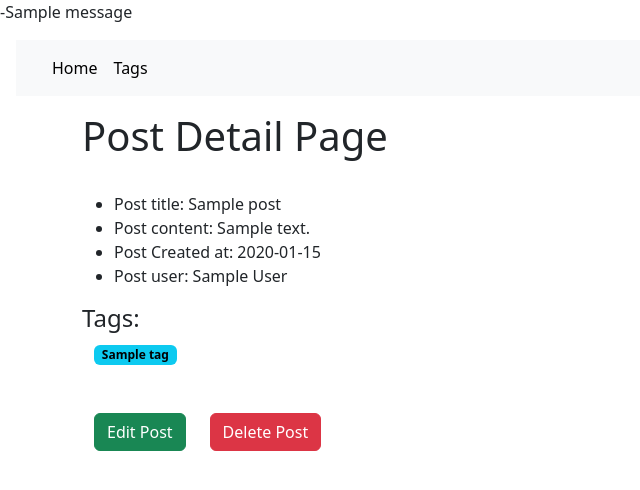
After one commit to jonathansw311/blogly, a Flask app: page /posts/1 in a window 1280 px wide. The commit adds this page. Shown: the top 490 px of the page, without its empty margins (0-640 px from the left). Run offline with Flask 3, Linux system fonts and the light colour scheme; tables that the repository leaves empty hold one stand-in row (values such as "Sample post"); one stand-in notice (Sample message) is shown.

Commit message:
blogly with all routes working

```diff
--- a/app.py
+++ b/app.py
@@ -1,10 +1,13 @@
 from flask import Flask, request, render_template, redirect, flash, session
 from flask_debugtoolbar import DebugToolbarExtension
 from flask_sqlalchemy import SQLAlchemy
-from models import db, connect_db, Blog
+from models import db, connect_db, Blog, Posts, Tag, PostTag
+import datetime
+
 
 
 app= Flask(__name__)
+
 
 app.config['SQLALCHEMY_DATABASE_URI'] = 'postgresql:///blogly'
 app.config['SQLALCHEMY_TRACK_MODIFICATIONS']= False
@@ -24,15 +27,17 @@ def home_page():
 def bloggers():
     """Shows list of all db"""
     blogger = Blog.query.order_by(Blog.first_name, Blog.last_name).all()
-
-    return render_template('list.html', blogger=blogger )
+    posts = Posts.query.order_by(Posts.post_id.desc()).limit(5).all()
+    return render_template('list.html', blogger=blogger, posts=posts )
 
 @app.route('/bloggers/new')
 def create():
+    """Loads the create.html to create a new blogger"""
     return render_template('create.html')
 
 @app.route('/bloggers/new', methods=['POST'])
 def add():
+    """receives the post information to create a new blogger and creates it, and commits it to the db"""
     fname= request.form['first_name']
     lname=request.form['last_name']
     url = request.form['url']
@@ -43,19 +48,42 @@ def add():
     db.session.commit()
     return redirect('/')
 
-@app.route('/bloggers/users/<int:user_id>')
-def user_info(user_id):
-    user =  Blog.query.get(user_id)
-    return render_template('user_info.html', user=user)
+@app.route('/bloggers/<int:users_id>')
+def user_info(users_id):
+    """retreives the specifed user and their post to show what posts a user has created"""
+    user =  Blog.query.get(users_id)
+    posts= Posts.query.filter(Posts.user_id==users_id)
+    return render_template('user_info.html', user=user, posts=posts)
+
+@app.route('/bloggers/<int:users_id>/post/new')
+def addPost(users_id):
+    """creates an add post form for a specified blogger"""
+    user = Blog.query.get(users_id)
+    tags = Tag.query.all()
+    return render_template('add_post.html', user=user, tags=tags)
+
 
 @app.route('/bloggers/<int:user_id>/edit')
 def edit_info(user_id):
+    """creates a edit blogger form for the requested blogger"""
     user = Blog.query.get(user_id)
     return render_template('edit_user.html', user=user )
+
+@app.route('/posts/<int:post_id>/edit')
+def edit_post(post_id):
+    """Edits a specific  post based on the passed in post_id"""
+    post = Posts.query.get(post_id)
+    tags = Tag.query.all()
+    p= []
+    for post in post.tags:
+         p.append(post.t_id)
+    post = Posts.query.get(post_id)
+    return render_template('edit_post.html', tags = tags, post=post, p=p )
 
 
 @app.route('/bloggers/<int:user_id>/edit', methods=['POST'])
 def edit_into(user_id):
+    """Updates a users information that has been posted in from a form"""
     fname= request.form['first_name']
     lname=request.form['last_name']
     url = request.form['url']
@@ -63,14 +91,130 @@ def edit_into(user_id):
     update_user = Blog.query.get(user_id)
     update_user.update(fname, lname, url)
 
+    app.logger.info('hello')
     db.session.add(update_user)
     db.session.commit()
     return redirect('/')
 
+@app.route('/posts/<int:post_id>/edit', methods=['POST'])
+def editspost(post_id):
+    """Edits a post based on a post id that has been passed in from a form"""
+    """it also removes old tags and adds in new ones based on what is selected"""
+    delete_post = Posts.query.get(post_id)
+    delete_post.tags.clear()
+
+
+    title = request.form['Title']
+    content = request.form['Content']
+    selected_options = request.form.getlist('selected_options')
+    update_post = Posts.query.get(post_id)
+    update_post.update(title, content)
+    db.session.add(update_post)
+    db.session.commit()
+    #many to many loop.  Is this the best way to do this?
+    for tags in selected_options:
+        new_join = PostTag(post_id=post_id, tag_id=tags)
+        db.session.add(new_join)
+        db.session.commit()
+    return redirect(f'/posts/{post_id}')
+
+
+@app.route('/bloggers/<int:users_id>/post/new', methods=['POST'])
+def addtodb(users_id):
+    """creates a new post and inserts the users id into the post FK and also formats the time it was created.  the post info has been passed from a form in a post request"""
+    """You can also select tags when adding the post"""
+    title= request.form['Title']
+    content=request.form['Post Content']
+    now= datetime.datetime.now()
+    ftime = now.strftime("%-m-%-d-%Y %-I:%M%p")
+    new_post = Posts(title=title, content=content, created_at= ftime, user_id=users_id)
+    selected_options = request.form.getlist('selected_options')
+    db.session.add(new_post)
+    db.session.commit()
+    #many to many loop.  Is this the best way to do this?
+    for tags in selected_options:
+        new_join = PostTag(post_id=new_post.post_id, tag_id=tags)
+        db.session.add(new_join)
+        db.session.commit()
+    return redirect(f'/bloggers/{users_id}')
 
 @app.route('/bloggers/<int:user_id>/delete', methods=['POST'])
 def remove(user_id):
+    """Deletes a user based on a passed in from a button from a form"""
     remove_user = Blog.query.get(user_id)
     db.session.delete(remove_user)
     db.session.commit()
     return redirect('/')
+
+@app.route('/posts/<int:post_id>/delete', methods=['POST'])
+def removePost(post_id):
+    """removes a post based on a post id passed in from a button from a form"""
+    remove_post = Posts.query.get(post_id)
+    user_id = remove_post.user_id
+    db.session.delete(remove_post)
+    db.session.commit()
+    return redirect(f'/bloggers/{user_id}')
+
+@app.route('/posts/<int:post_id>')
+def getPost(post_id):
+    """displays a post id.  It can also get the blogger as the blogger id is joined in the post fk"""
+    """It also gets the tags that are stored in POSTS as they are backref through PostTag relationship"""
+    post = Posts.query.get(post_id)
+
+    return render_template('post.html', post=post)
+
+@app.route('/tags')
+def displayTags():
+    """Displays all availaable tags"""
+    tags = Tag.query.all()
+    return render_template('tags.html', tags=tags)
+
+@app.route('/tags/<int:t_id>')
+def edittag(t_id):
+    """Displays the tag information in the edit tag page"""
+    tag= Tag.query.get(t_id)
+    return render_template('edit_tag.html', tag = tag)
+
+@app.route('/tags/new', methods=['GET', 'POST'])
+def CreateTags():
+    """if it a get request it renders the add tag page"""
+    """The add tag page lets you crate a Tag and you can assign it to any post"""
+    if request.method == 'GET':
+     post = Posts.query.all()
+     return render_template('add_tags.html', posts=post)
+     """If it is a post request it creates the tag and the logic for """
+     """Adding the tag to other posts and redirects to the tag page"""
+    else:
+        newTag = request.form['new_tag']
+        selected_options = request.form.getlist('selected_options')
+        new = Tag(t_name=newTag)
+        db.session.add(new)
+        db.session.commit()
+
+        for titles in selected_options:
+         new_join = PostTag(post_id=titles, tag_id=new.t_id)
+         db.session.add(new_join)
+         db.session.commit()
+
+
+
+        return redirect('/tags')
+
+@app.route('/tags/<int:t_id>/edit', methods=['POST'])
+def editlgc(t_id):
+    """Logic for updating a tag route"""
+    new_tag = request.form['Tag']
+    update_tag = Tag.query.get(t_id)
+    update_tag.update(new_tag)
+    db.session.add(update_tag)
+    db.session.commit()
+    return redirect('/tags')
+
+
+@app.route('/tags/<int:t_id>/delete')
+def deltag(t_id):
+    """Deletes the selected tag from the database"""
+    del_tag = Tag.query.get(t_id)
+    db.session.delete(del_tag)
+    db.session.commit()
+    return redirect('/tags')
--- /dev/null
+++ b/templates/base.html
@@ -0,0 +1,58 @@
+<!DOCTYPE html>
+<html lang="en">
+<head>
+    <meta charset="UTF-8">
+    <meta name="viewport" content="width=device-width, initial-scale=1.0">
+    <link href="https://cdn.jsdelivr.net/npm/bootstrap@5.3.1/dist/css/bootstrap.min.css" rel="stylesheet" integrity="sha384-4bw+/aepP/YC94hEpVNVgiZdgIC5+VKNBQNGCHeKRQN+PtmoHDEXuppvnDJzQIu9" crossorigin="anonymous">
+    <title>{% block title %}{% endblock %}</title>
+
+</head>
+<body>
+
+    {% with messages = get_flashed_messages(with_categories=true)%}
+    {% if messages %}
+    <section class="messages">
+    {% for catagory, msg in messages%}
+    <p class="{{catagory}}">-{{msg}}</p>
+    {% endfor %}
+    </section>
+    {% endif %}
+    {% endwith %}
+
+    <nav class="navbar navbar-expand-lg bg-body-tertiary m-3">
+        <div class="container-fluid">
+          <button class="navbar-toggler" type="button" data-bs-toggle="collapse" data-bs-target="#navbarTogglerDemo01" aria-controls="navbarTogglerDemo01" aria-expanded="false" aria-label="Toggle navigation">
+            <span class="navbar-toggler-icon"></span>
+          </button>
+          <div class="collapse navbar-collapse" id="navbarTogglerDemo01">
+            <a class="navbar-brand" href="#"></a>
+            <ul class="navbar-nav me-auto mb-2 mb-lg-0">
+              <li class="nav-item">
+                <a class="nav-link active" aria-current="page" href="/">Home</a>
+              </li>
+              <li class="nav-item">
+                <a class="nav-link active" aria-current="page" href="/tags">Tags</a>
+              </li>
+              <li class="nav-item">
+                <a class="nav-link" href="#"></a>
+              </li>
+
+            </ul>
+
+          </div>
+        </div>
+      </nav>
+
+
+
+
+    <main id="content">
+    {% block content%}    {% endblock %}
+    </main>
+
+
+
+
+    <script src="https://cdn.jsdelivr.net/npm/bootstrap@5.3.1/dist/js/bootstrap.bundle.min.js" integrity="sha384-HwwvtgBNo3bZJJLYd8oVXjrBZt8cqVSpeBNS5n7C8IVInixGAoxmnlMuBnhbgrkm" crossorigin="anonymous"></script>
+</body>
+</html>
--- /dev/null
+++ b/templates/post.html
@@ -0,0 +1,36 @@
+{% extends 'base.html' %}
+{% block title%}Post Detail page {% endblock %}
+{% block content %}
+<div class="container">
+    <h1>Post Detail Page</h1>
+    <br>
+    <blockquote>
+        <ul>
+            <li>Post title: {{post.title}}</li>
+            <li>Post content: {{post.content}}</li>
+            <li>Post Created at: {{post.created_at}}</li>
+            <li>Post user: {{post.blogger.first_name}} {{post.blogger.last_name}} </li>
+
+        </ul>
+    </blockquote>
+    <h4>Tags:</h4>
+    <div class="container mb-5">
+    {% for t in post.tags %}
+        <span class="badge text-bg-info me-2">{{t.t_name}}</span>
+    {% endfor %}
+    </div>
+    <div class="container">
+        <div class="row  row-cols-auto">
+            <div class="col">
+    <a href="/posts/{{post.post_id}}/edit"><button class="btn btn-success">Edit Post</button></a>
+    </div>
+    <div class="col">
+    <form action="/posts/{{post.post_id}}/delete" method="post">
+        <input type="hidden" name="delete" >
+        <button class="btn btn-danger">Delete Post</button>
+        </form>
+
+    </div>
+</div>
+</div>
+        {% endblock %}
--- a/test_app.py
+++ b/test_app.py
@@ -1,4 +1,4 @@
-from unittest import TestCase
+import unittest
 from app import app
 from models import db, Blog
 
@@ -7,7 +7,7 @@ app.config['SQLALCHEMY_ECHO']= False
 db.drop.all()
 db.create_all()
 
-class BlogModelTestCase(TestCase):
+class BlogModelTestCase(unittest.TestCase):
 
     def setUp(self):
 
@@ -18,4 +18,4 @@ class BlogModelTestCase(TestCase):
         db.session.rollback()
 
     def test_greet(self):
-        blogger = Blog(first_name='Adam', last_name='Adams', img_url='http://')
+        blogger = Blog(first_name='Adam', last_name='Addams', img_url='http://')
```
Also changed, not shown: models.py (+49 -1 lines), seed.sql (+36 -1 lines), templates/add_post.html (added, +26 -0 lines), templates/add_tags.html (added, +25 -0 lines), templates/create.html (+7 -11 lines), templates/edit_post.html (added, +28 -0 lines), templates/edit_tag.html (added, +27 -0 lines), templates/edit_user.html (+8 -12 lines), templates/list.html (+19 -13 lines), templates/tags.html (added, +15 -0 lines), templates/user_info.html (+32 -15 lines), 1 other file.
